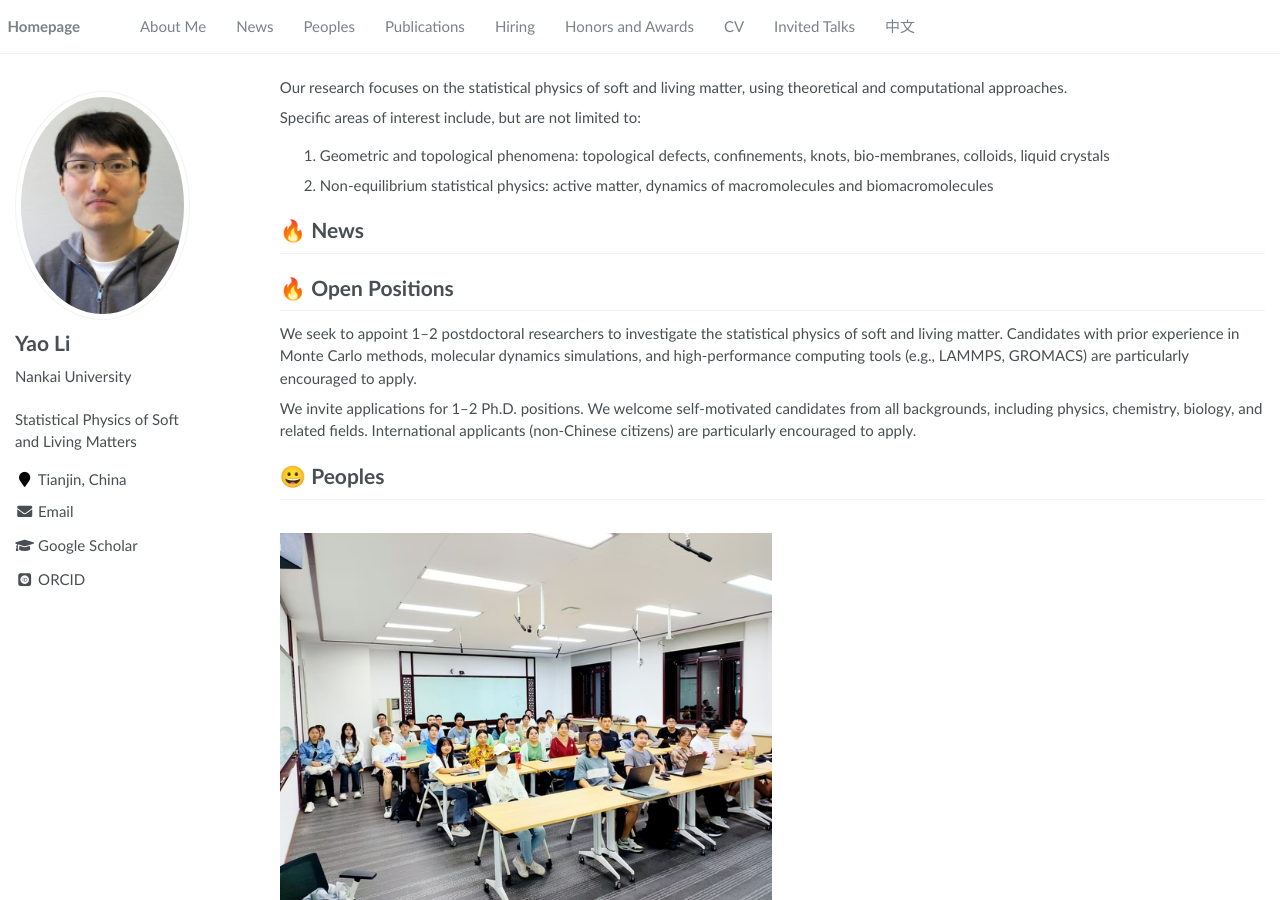
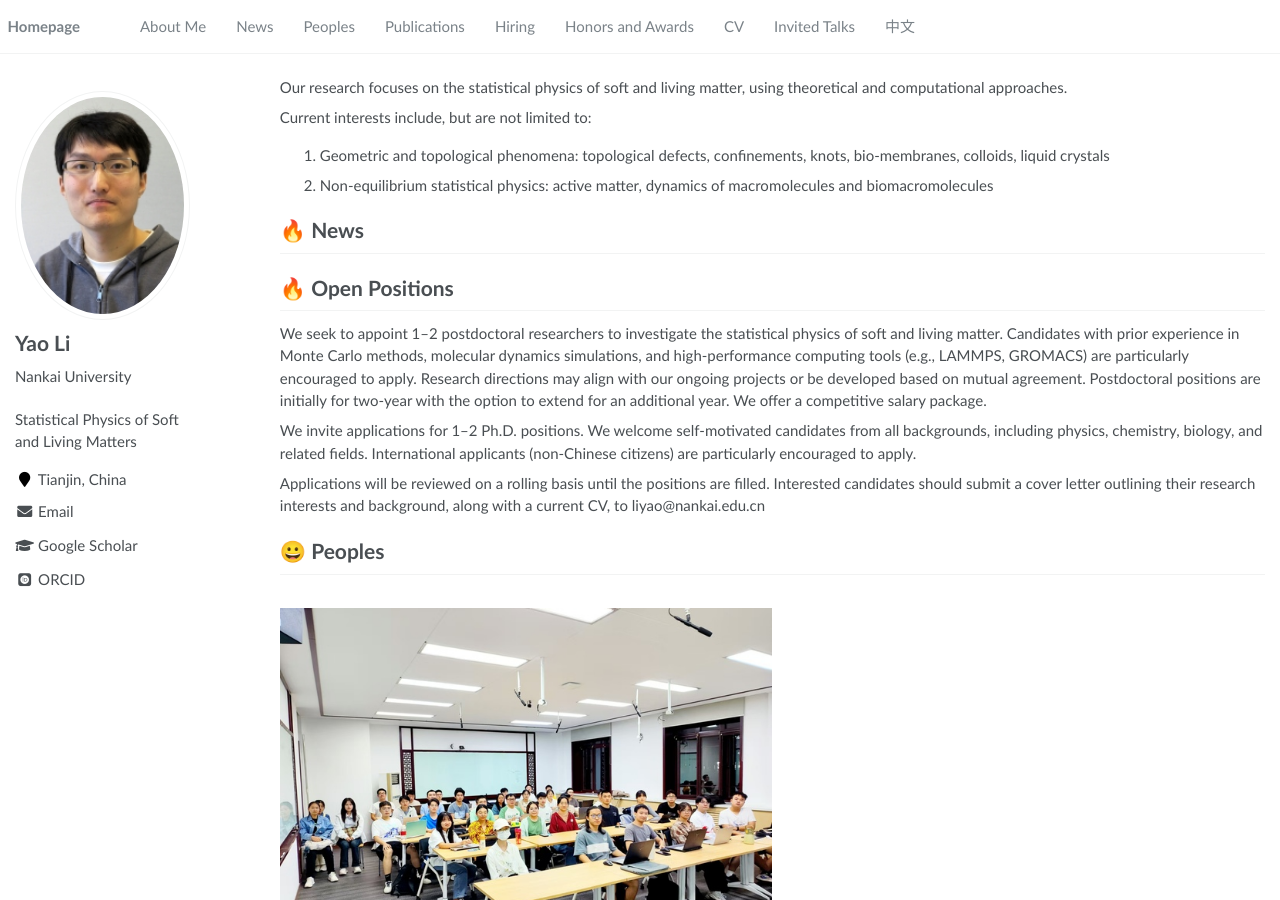
Before and after one commit to lliyao/lliyao.github.io, a Jekyll site: the page built from _pages/about.md, in a window 1280 px wide and 900 px high. Built offline with Jekyll 4.4.1, drawn with Linux system fonts in a browser that asks for light colours; some web fonts are replaced.

Commit message:
Update about.md

```diff
--- a/_pages/about.md
+++ b/_pages/about.md
@@ -19,7 +19,7 @@ redirect_from:
 
 Our research focuses on the statistical physics of soft and living matter, using theoretical and computational approaches.
 
-Specific areas of interest include, but are not limited to:
+Current interests include, but are not limited to:
 1. Geometric and topological phenomena: topological defects, confinements, knots, bio-membranes, colloids, liquid crystals
 2. Non-equilibrium statistical physics: active matter, dynamics of macromolecules and biomacromolecules
 
@@ -27,9 +27,11 @@ Specific areas of interest include, but are not limited to:
 
 # 🔥 Open Positions
 
-We seek to appoint 1–2 postdoctoral researchers to investigate the statistical physics of soft and living matter. Candidates with prior experience in Monte Carlo methods, molecular dynamics simulations, and high-performance computing tools (e.g., LAMMPS, GROMACS) are particularly encouraged to apply.
+We seek to appoint 1–2 postdoctoral researchers to investigate the statistical physics of soft and living matter. Candidates with prior experience in Monte Carlo methods, molecular dynamics simulations, and high-performance computing tools (e.g., LAMMPS, GROMACS) are particularly encouraged to apply. Research directions may align with our ongoing projects or be developed based on mutual agreement. Postdoctoral positions are initially for two-year with the option to extend for an additional year. We offer a competitive salary package.
 
 We invite applications for 1–2 Ph.D. positions. We welcome self-motivated candidates from all backgrounds, including physics, chemistry, biology, and related fields. International applicants (non-Chinese citizens) are particularly encouraged to apply.
+
+Applications will be reviewed on a rolling basis until the positions are filled. Interested candidates should submit a cover letter outlining their research interests and background, along with a current CV, to liyao@nankai.edu.cn
 
 
 # 😀 Peoples
```
